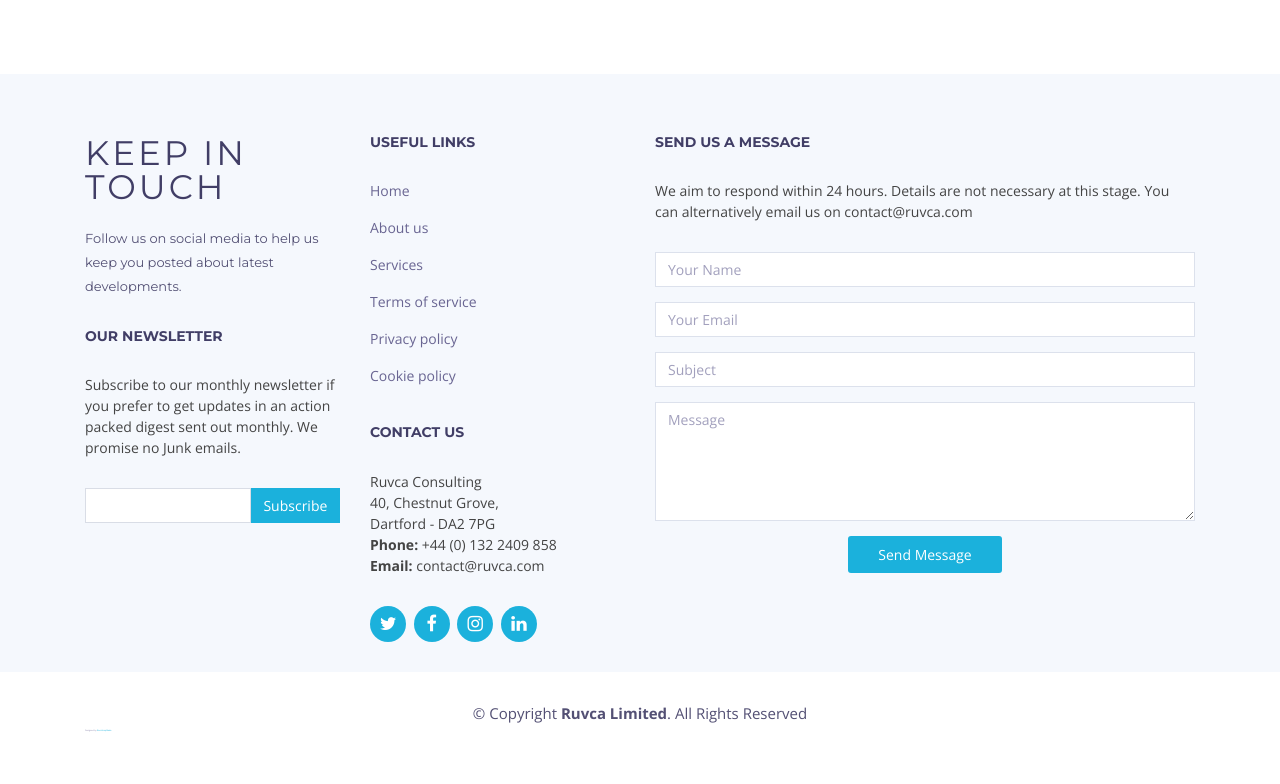
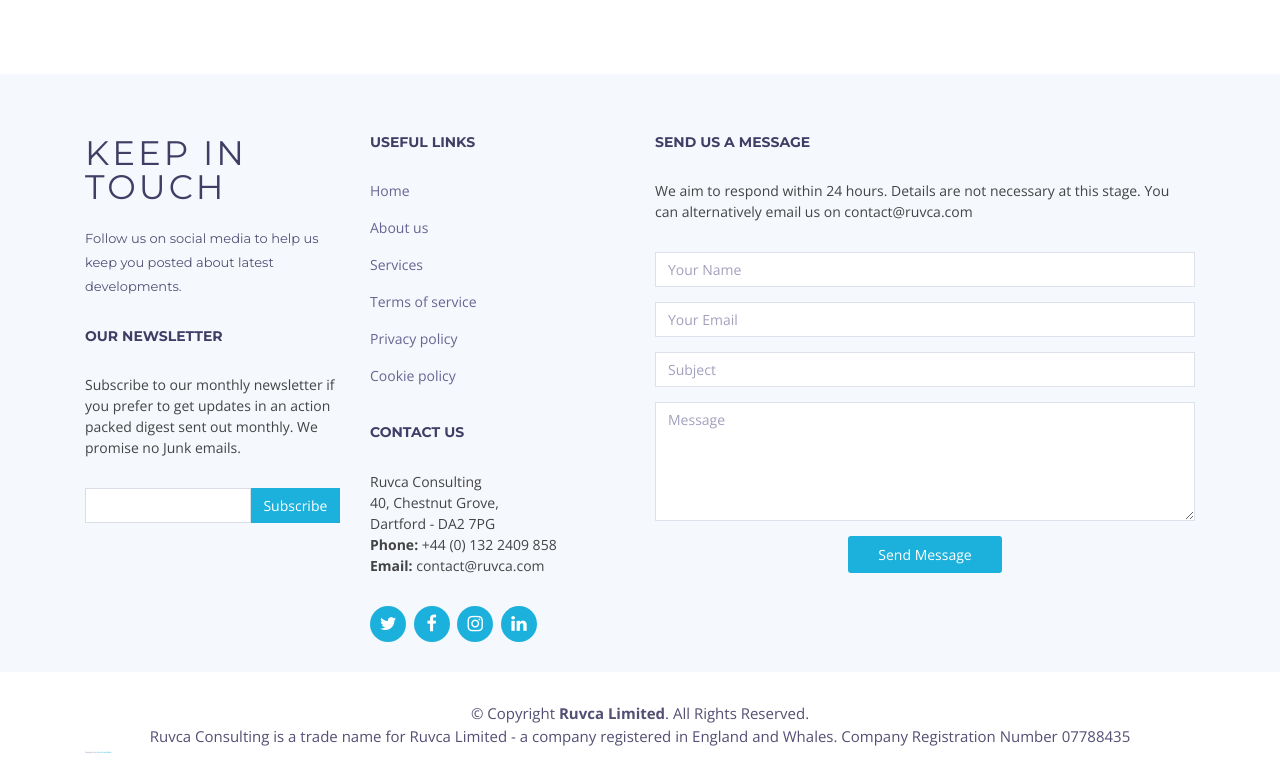
Before and after one commit to ruvcaltd/public, a plain HTML site: page startup.html in a window 1280 px wide. Shown: the part 2654-3438 px from the top of the page. Before the commit the page ends 3416 px from the top, so only its background shows below. Drawn offline with nearby package versions, Linux system fonts and the light colour scheme; files whose address does not match are found by name.

Commit message:
copyright

```diff
--- a/startup.html
+++ b/startup.html
@@ -2,7 +2,7 @@
 <html lang="en">
 <head>
   <meta charset="utf-8">
-  <title>Ruvca Software Services - bespoke software development company based in Dartford</title>
+  <title>Ruvca Consulting - bespoke software development company based in Dartford</title>
   <meta content="width=device-width, initial-scale=1.0" name="viewport">
   <meta content="Bespoke software development, Custom Software Development, Web Development, Artificial Intelligence, IoT apps, Javascript, C#, Microsoft Technologies, Node, London, Dartford, Kent, Ruvca Limited, Ruvca Software" name="keywords">
   <meta content="Bespoke software development company based in Dartford, Kent. We create custom softwares, web applications, mobile apps, business apps, IoT and AI apps." name="description">
@@ -370,7 +370,7 @@
 
     <div class="container">
       <div class="copyright">
-        &copy; Copyright <strong>Ruvca Limited</strong>. All Rights Reserved
+                &copy; Copyright <strong>Ruvca Limited</strong>. All Rights Reserved. <br/>Ruvca Consulting is a trade name for Ruvca Limited - a company registered in England and Whales. Company Registration Number 07788435
       </div>
       <div class="credits" style="font-size: 2px; text-align: left">
         <!--
```
